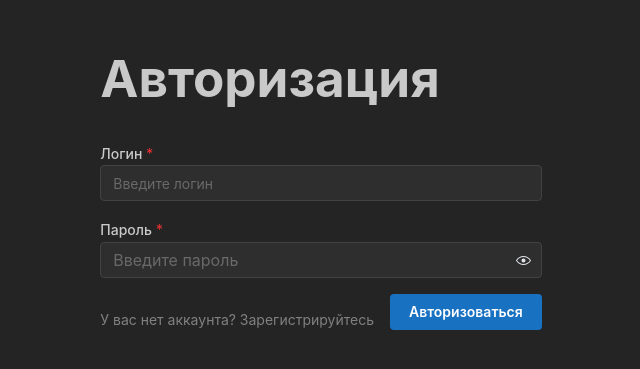
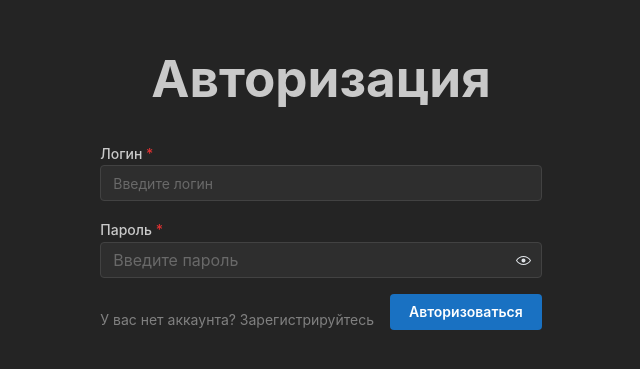
Before and after one commit to SuvStreet/Notes_Result.University, a React (Vite) app: page /auth in a window 1280 px wide. Shown: the part 227-596 px from the top of the page, without its empty margins (319-959 px from the left). Built offline with nearby package versions, Linux system fonts and the light colour scheme.

Commit message:
style(AuthPage): Рефакторинг стилей.

```diff
--- a/src/pages/auth/ui/AuthPage.tsx
+++ b/src/pages/auth/ui/AuthPage.tsx
@@ -1,9 +1,12 @@
 import { LoginForm } from '@features/auth'
+import { Flex } from '@mantine/core'
 
 export const AuthPage = () => {
   return (
     <div>
-      <h1>Авторизация</h1>
+      <Flex justify="center" align="center">
+        <h1>Авторизация</h1>
+      </Flex>
       <LoginForm />
     </div>
   )
```
